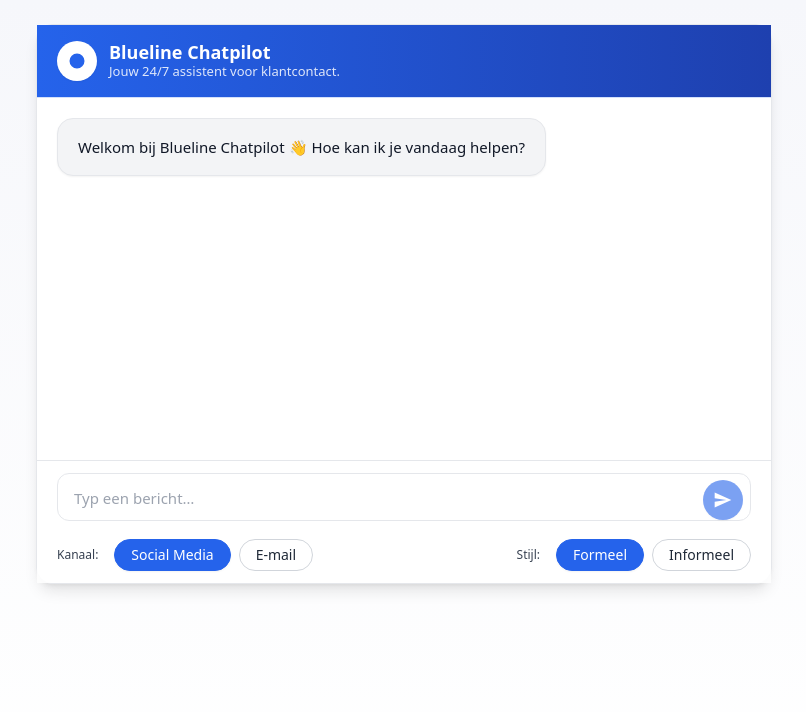
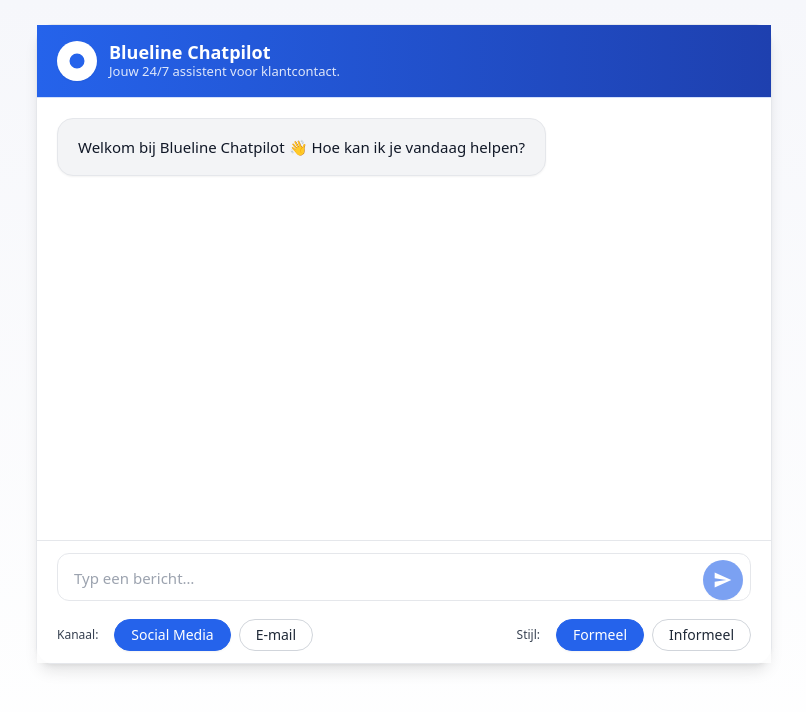
Before and after one commit to Blueline118/Blueline_chatpilotv2, a React (Vite) app: page / in a window 1280 px wide. Shown: the top 712 px of the page, without its empty margins (236-1042 px from the left). Built offline with nearby package versions, Linux system fonts and the light colour scheme.

Commit message:
ui: sticky header & dock inside card, scrollable messages, perfectly centered send button, DM-free social templates

```diff
--- a/src/components/BluelineChatpilot.jsx
+++ b/src/components/BluelineChatpilot.jsx
@@ -96,13 +96,14 @@ Hartelijke groet,
 Blueline Customer Care`;
   }
 
+  // SOCIAL MEDIA (DM-context) — géén "stuur DM" meer; direct helpen
   if (t === "formeel") {
-    return `Dank voor uw bericht. We helpen u graag verder. Zou u uw ordernummer in een privébericht kunnen sturen? Dan zoeken wij het direct voor u uit.`;
+    return `Dank voor uw bericht. We kijken dit graag voor u na. Kunt u het ordernummer en uw postcode delen? Dan controleren we direct de status en koppelen we terug met een update.`;
   }
   if (t === "informeel") {
-    return `Thanks voor je bericht! We duiken er meteen in. Stuur je ordernummer even via DM, dan fixen we het voor je 🙂`;
+    return `Thanks voor je bericht! We checken het gelijk. Stuur je ordernummer en je postcode even mee? Dan geven we je snel een update 🙂`;
   }
-  return `Dankjewel voor je bericht! Ik kijk dit meteen voor je na. Zou je je ordernummer via DM kunnen delen? Dan helpen we je snel verder.`;
+  return `Dankjewel voor je bericht! Ik kijk dit meteen voor je na. Als je je ordernummer en postcode deelt, sturen we je snel een update.`;
 }
 
 // --- Dev self-tests (lichtgewicht) ---
@@ -136,7 +137,7 @@ function runSelfTests() {
         console.assert(/Blueline Customer Care/.test(out), `Email missing signature for ${c.tone}`);
       } else {
         console.assert(!out.startsWith("Onderwerp:"), `Social should not start with 'Onderwerp:' for ${c.tone}`);
-        console.assert(/DM|privé/i.test(out), `Social should request DM/privé for ${c.tone}`);
+        // in DM-context vragen we nu om gegevens, dus geen DM/privé check meer
       }
     });
     console.log("[Blueline Chatpilot] Self-tests passed ✅");
@@ -225,7 +226,7 @@ export default function BluelineChatpilot() {
     }
   }
 
-  // Pill styles (met betere focus/hover)
+  // Pill styles
   const pillBase =
     "inline-flex items-center justify-center rounded-full h-8 px-4 text-sm transition-colors duration-200 select-none whitespace-nowrap focus:outline-none focus-visible:ring-2 focus-visible:ring-[#2563eb]/40";
   const pillActive = "bg-[#2563eb] text-white border border-[#2563eb] shadow-sm";
@@ -236,10 +237,10 @@ export default function BluelineChatpilot() {
     <div className="min-h-screen bg-gradient-to-b from-[#f6f7fb] to-white text-gray-900">
       {/* Page container */}
       <div className="mx-auto max-w-[760px] px-3 py-6">
-        {/* CARD / PANEL (geen overflow-hidden → scroll blijft werken) */}
-        <div className="flex flex-col rounded-2xl border border-gray-200 shadow-lg bg-white min-h-[70vh]">
-          {/* Blauwe header bovenaan de kaart (zichtbaar) */}
-          <header className="border-b border-blue-600/20">
+        {/* CARD / PANEL: vaste viewport-hoogte zodat header/dock sticky kunnen werken */}
+        <div className="flex flex-col rounded-2xl border border-gray-200 shadow-lg bg-white h-[80vh]">
+          {/* Sticky header binnen de kaart */}
+          <header className="sticky top-0 z-10 border-b border-blue-600/20">
             <div className="bg-gradient-to-r from-[#2563eb] to-[#1e40af]">
               <div className="px-5 py-4 flex items-center gap-3">
                 <div aria-hidden className="w-10 h-10 rounded-full bg-white flex items-center justify-center shadow-sm">
@@ -255,9 +256,7 @@ export default function BluelineChatpilot() {
             </div>
           </header>
 
-          {/* Chat area + dock */}
-          <div className="flex-1 flex flex-col">
-            {/* Messages: interne scroll wanneer nodig */}
+          {/* Scrollbare messages */}
           <main className="flex-1 overflow-y-auto">
             <div className="px-5 py-5">
               <div className="flex flex-col gap-5" ref={listRef} role="log" aria-live="polite">
@@ -297,8 +296,8 @@ export default function BluelineChatpilot() {
             </div>
           </main>
 
-            {/* Dock: sticky binnen kaart */}
-            <div className="sticky bottom-0 border-t border-gray-200 bg-white/95 backdrop-blur supports-[backdrop-filter]:bg-white/80">
+          {/* Sticky dock onderaan binnen de kaart */}
+          <div className="sticky bottom-0 z-10 border-t border-gray-200 bg-white/95 backdrop-blur supports-[backdrop-filter]:bg-white/80">
             <div className="px-5 py-3">
               {/* Input row */}
               <form onSubmit={handleSend} aria-label="Bericht verzenden">
@@ -324,13 +323,13 @@ export default function BluelineChatpilot() {
                     aria-label="Bericht invoeren"
                     autoComplete="off"
                   />
-                    {/* Send button: verticaal PERFECT gecentreerd */}
+                  {/* Send button PERFECT gecentreerd */}
                   <button
                     type="submit"
                     aria-label="Verzenden"
                     disabled={isTyping || !input.trim()}
                     className={cx(
-                        "absolute right-2 inset-y-0 my-auto w-10 h-10 rounded-full flex items-center justify-center shadow-sm transition-all duration-200",
+                      "absolute right-2 top-1/2 -translate-y-1/2 w-10 h-10 rounded-full flex items-center justify-center shadow-sm transition-all duration-200",
                       (!input.trim() || isTyping)
                         ? "opacity-60 cursor-not-allowed"
                         : "hover:brightness-110 hover:scale-[1.03] focus:outline-none focus-visible:ring-2 focus-visible:ring-[#2563eb]/40"
@@ -382,7 +381,6 @@ export default function BluelineChatpilot() {
           </div>
           {/* /Dock */}
         </div>
-        </div>
         {/* /CARD */}
       </div>
     </div>
```
Lines whose indentation alone changed are shown as unchanged.
